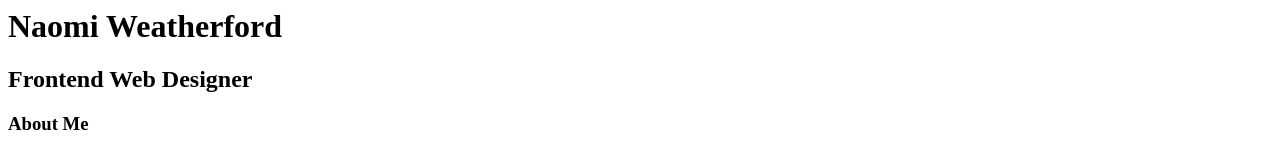
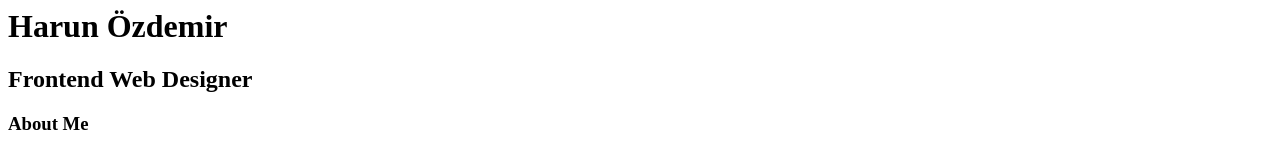
Before and after one commit to HarunozdemirCdr/harun.github.io, a plain HTML site: page index.html in a window 1280 px wide. Shown: the top 154 px of the page. Drawn offline with Linux system fonts and the light colour scheme.

Commit message:
Update index.html

```diff
--- a/index.html
+++ b/index.html
@@ -6,7 +6,7 @@
         <i class="fas fa-rocket"></i>
       </div>
       <div class="info">
-        <h1 class="name">Naomi Weatherford</h1>
+        <h1 class="name">Harun Özdemir</h1>
         <h2 class="job">Frontend Web Designer</h2>
       </div>
     </div>
```
